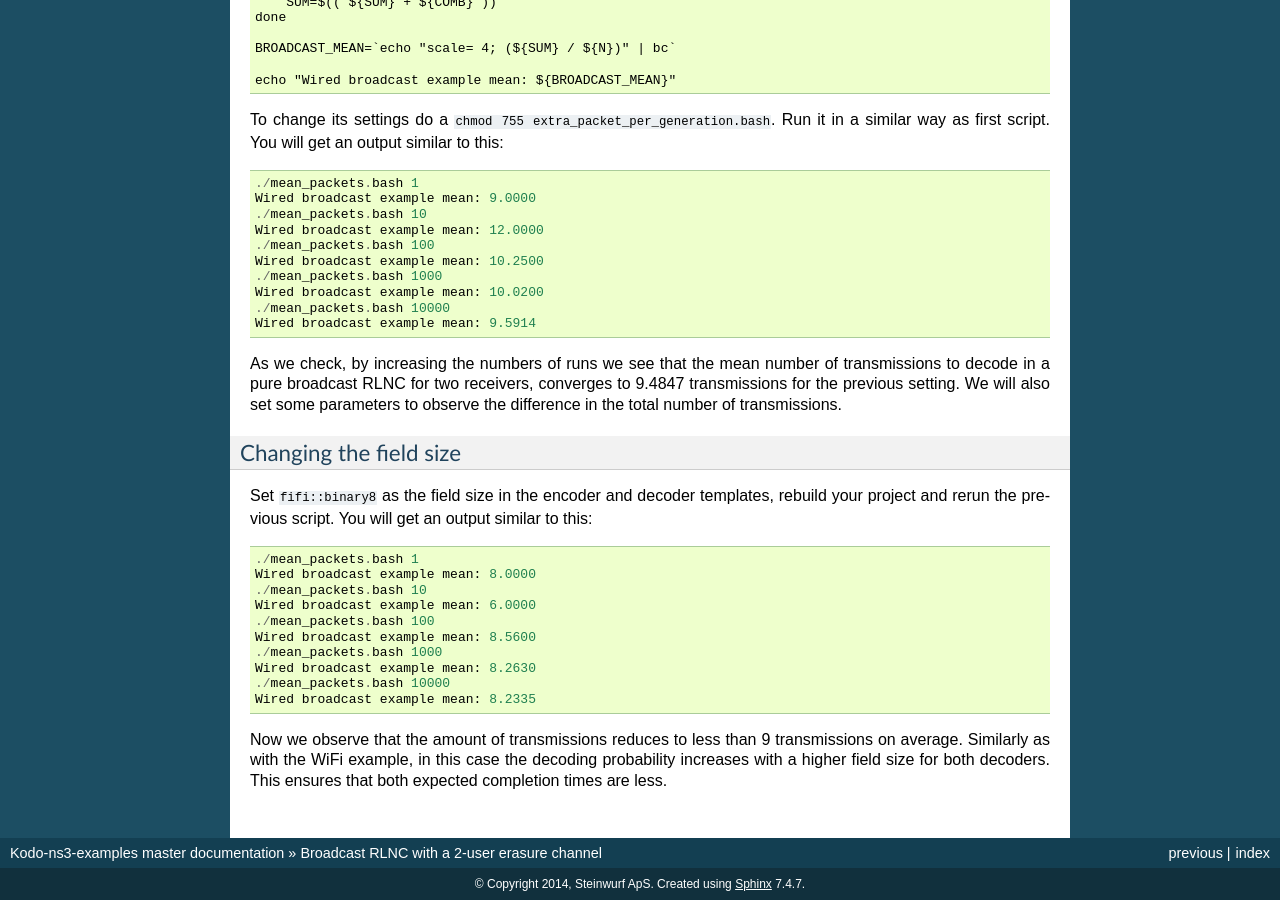
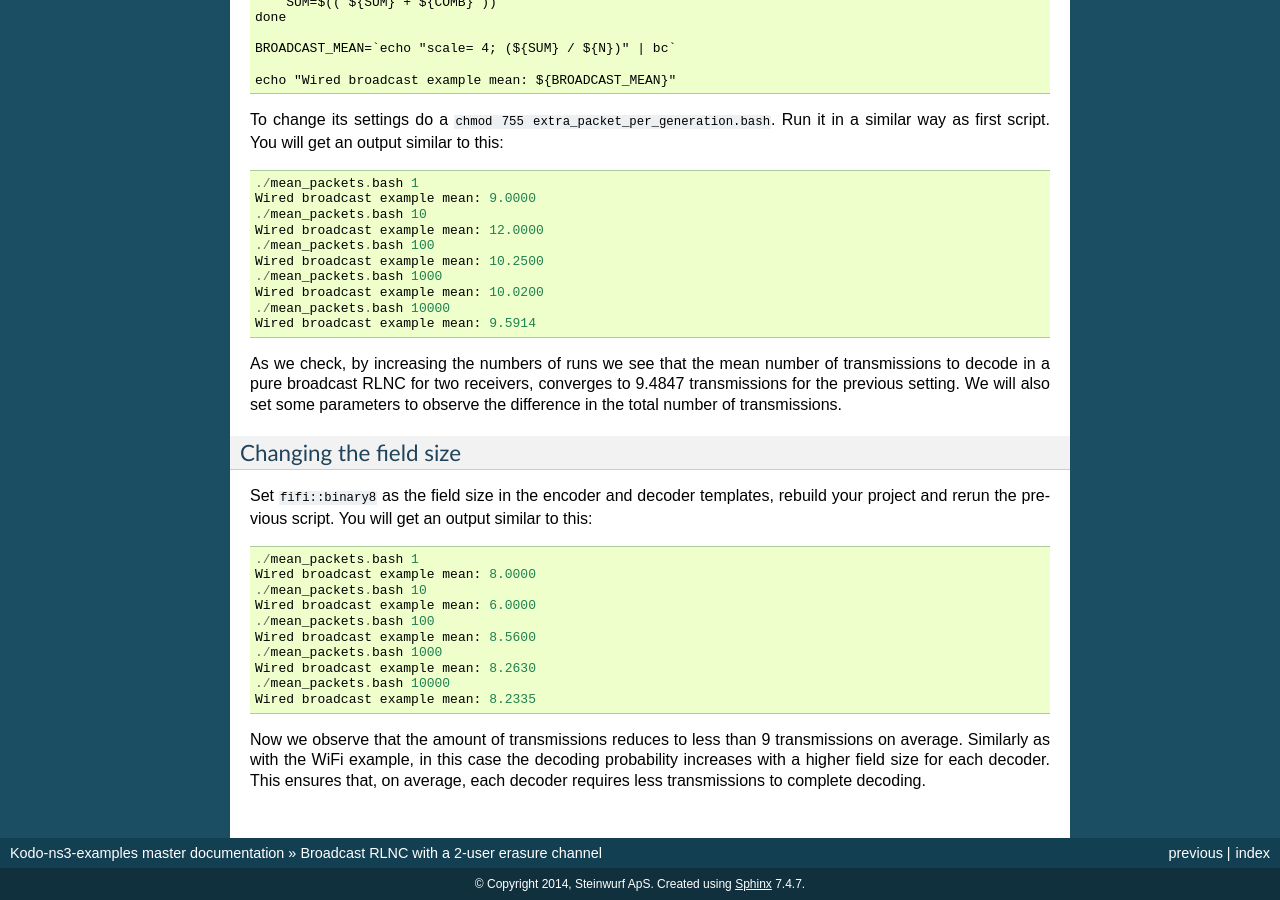
Before and after one commit to steinwurf/kodo-ns3-examples, a Sphinx documentation site: the page built from docs/wired_broadcast.rst, in a window 1280 px wide and 900 px high, scrolled down 4183 px. Built offline with Sphinx 7.4.7, drawn with Linux system fonts in a browser that asks for light colours; formulas are drawn with MathJax 3.

Commit message:
Correct grammar

```diff
--- a/docs/wired_broadcast.rst
+++ b/docs/wired_broadcast.rst
@@ -314,5 +314,6 @@ similar to this: ::
 
 Now we observe that the amount of transmissions reduces to less than 9
 transmissions on average. Similarly as with the WiFi example, in this case the
-decoding probability increases with a higher field size for both decoders. This
-ensures that both expected completion times are less.
+decoding probability increases with a higher field size for each decoder. This
+ensures that, on average, each decoder requires less transmissions to complete
+decoding.
```
